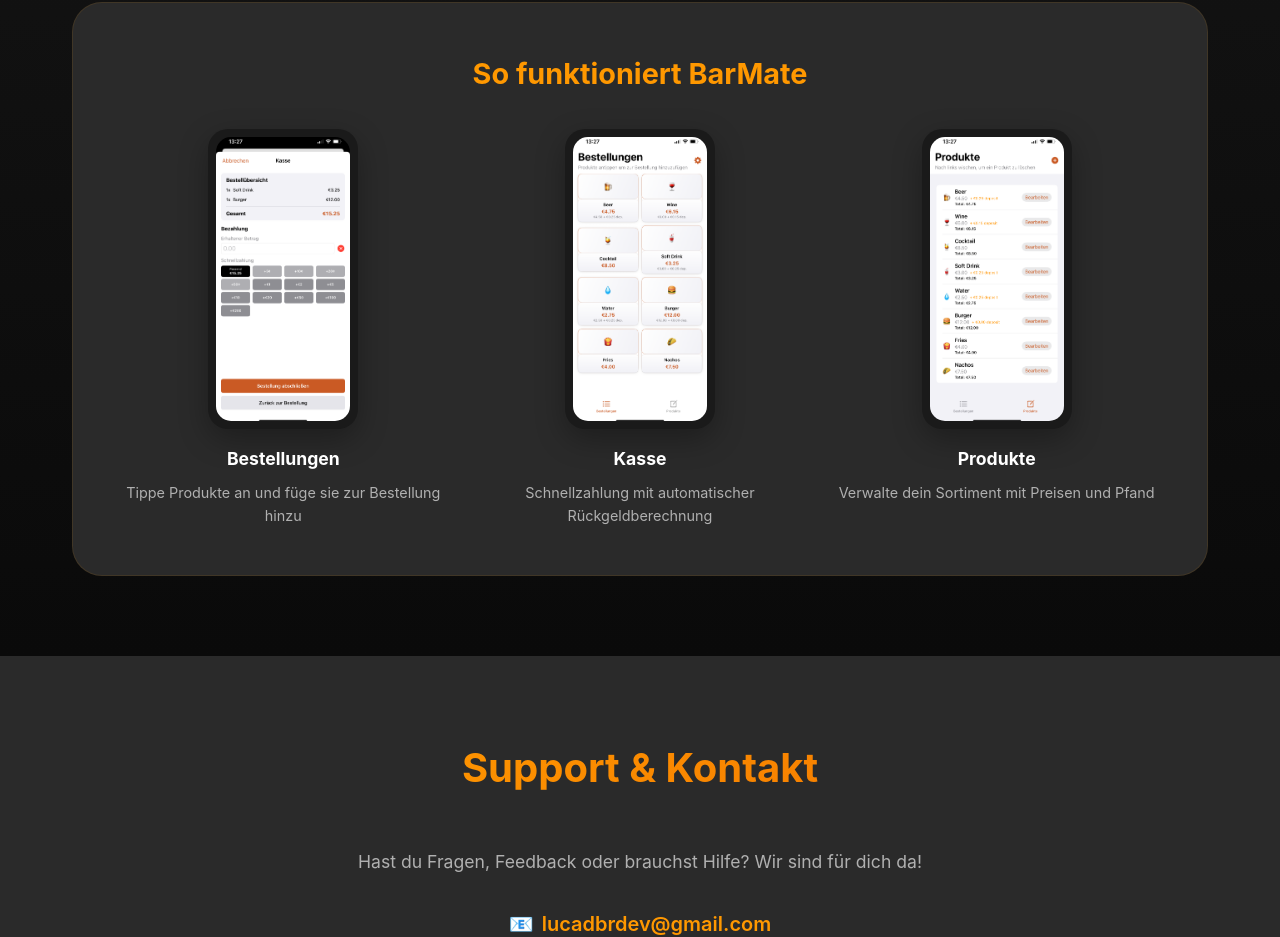
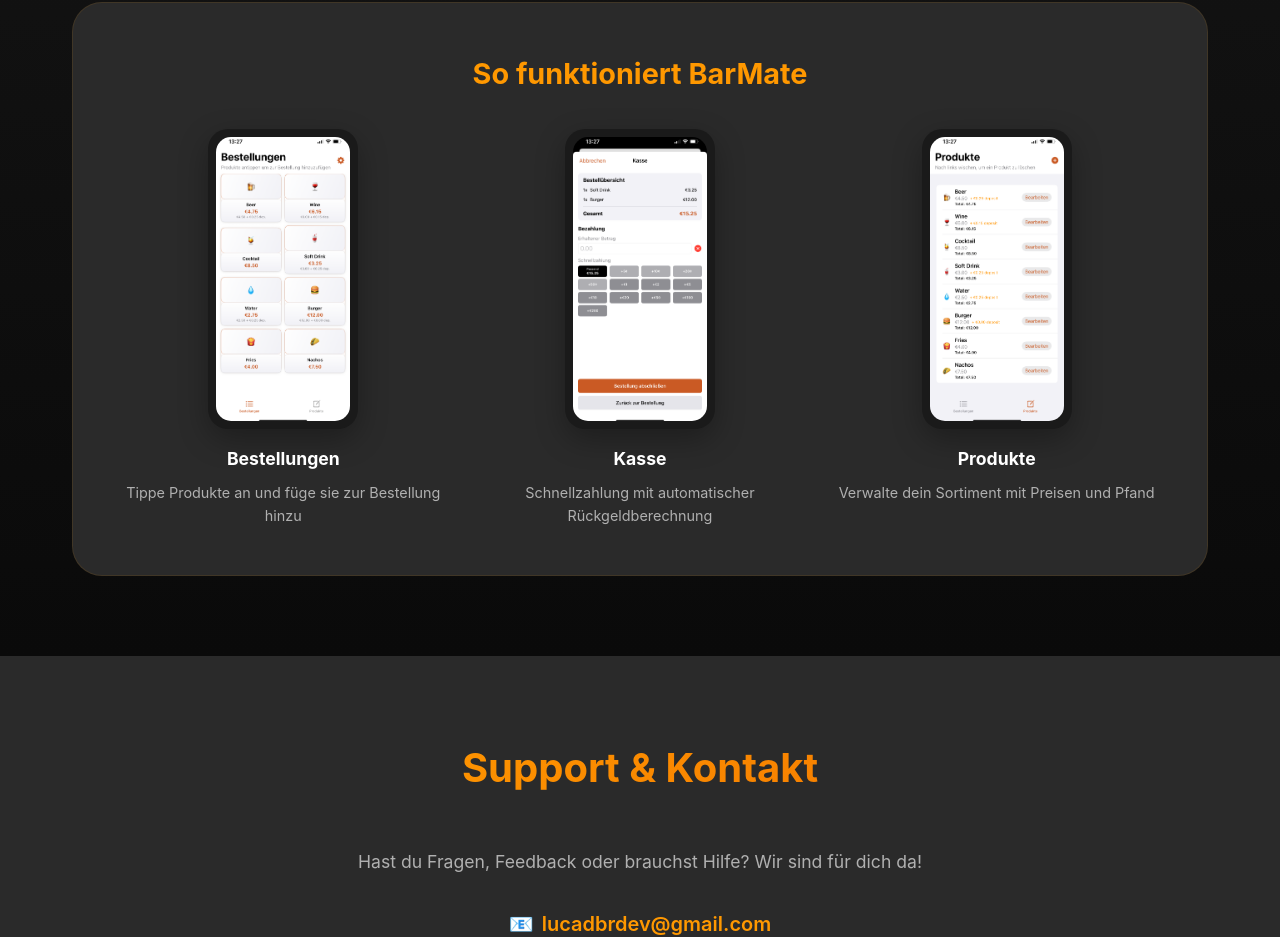
Before and after one commit to LucaDBr/BarMate-Legal, a plain HTML site: page index.html in a window 1280 px wide. Shown: the part 1612-2549 px from the top of the page. Drawn offline with Linux system fonts and the light colour scheme.

Commit message:
Update index.html

```diff
--- a/index.html
+++ b/index.html
@@ -665,14 +665,14 @@
         <div class="showcase-grid">
           <div class="showcase-item">
             <div class="mini-phone">
-              <img src="IMG_5670.png" alt="Bestellungen" style="width: 100%; height: 100%; object-fit: cover; border-radius: 15px;">
+              <img src="IMG_5668.png" alt="Bestellungen" style="width: 100%; height: 100%; object-fit: cover; border-radius: 15px;">
             </div>
             <h4 data-i18n="showcase.orders">Bestellungen</h4>
             <p data-i18n="showcase.orders.desc">Tippe Produkte an und füge sie zur Bestellung hinzu</p>
           </div>
           <div class="showcase-item">
             <div class="mini-phone">
-              <img src="IMG_5668.png" alt="Kasse" style="width: 100%; height: 100%; object-fit: cover; border-radius: 15px;">
+              <img src="IMG_5670.png" alt="Kasse" style="width: 100%; height: 100%; object-fit: cover; border-radius: 15px;">
             </div>
             <h4 data-i18n="showcase.checkout">Kasse</h4>
             <p data-i18n="showcase.checkout.desc">Schnellzahlung mit automatischer Rückgeldberechnung</p>
@@ -749,9 +749,9 @@
   <script>
     // Screenshot URLs - Using images from repository
     const screenshots = {
-      1: 'IMG_5668.png',  // Kassen-Screenshot
-      2: 'IMG_5669.png',  // Produkte-Screenshot
-      3: 'IMG_5670.png'   // Bestellungen-Screenshot
+      1: 'IMG_5670.png',  // Kassen-Screenshot (Checkout)
+      2: 'IMG_5669.png',  // Produkte-Screenshot (Products)
+      3: 'IMG_5668.png'   // Bestellungen-Screenshot (Orders)
     };
 
     function showScreenshot(num) {
```
